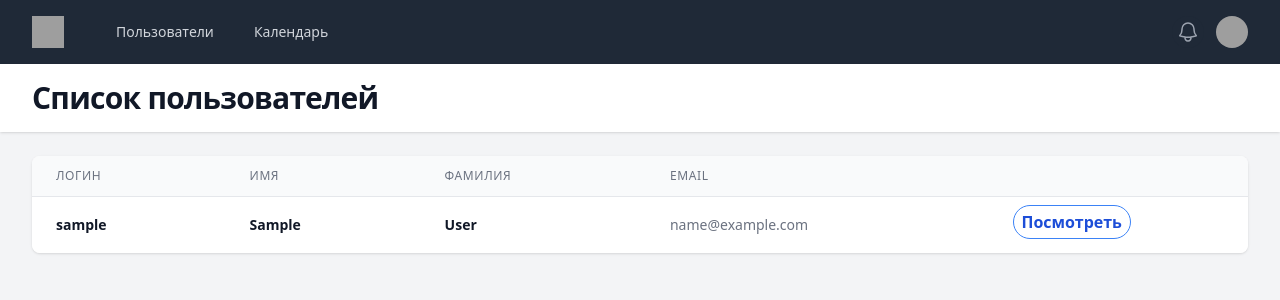
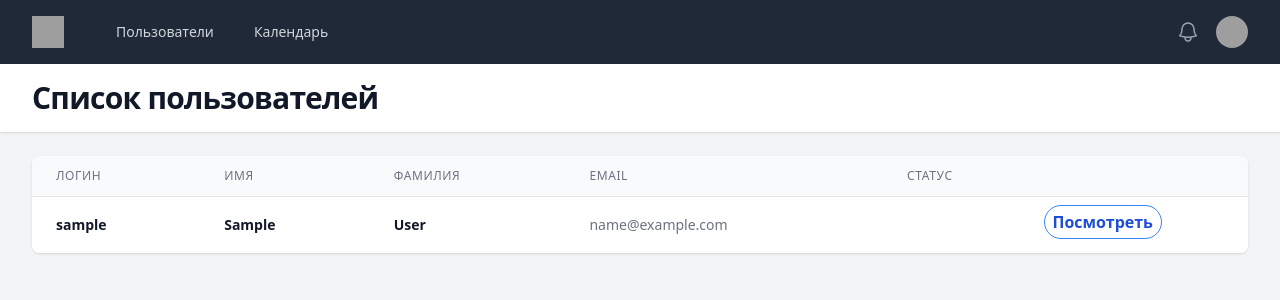
Before and after one commit to IKolyas/sw-academy-10-2023, a PHP site: template views/users/index.twig in a window 1280 px wide. Shown: the top 300 px of the page. Run offline with PHP 8.4, Linux system fonts and the light colour scheme; the template is opened without the code that fills it: most values are stand-ins (such as "Sample title", 1, 10 or a date in 2020); some libraries are stand-ins or nearby versions; some web fonts are replaced; grey boxes are pictures that could not be loaded.

Commit message:
12: Выведит статус
на странице пользоватилей и подробно о пользоватиле

```diff
--- a/App/Resources/Users/UserResource.php
+++ b/App/Resources/Users/UserResource.php
@@ -17,6 +17,7 @@
             'login' => $user->login,
             'first_name' => $user->first_name,
             'last_name' => $user->last_name,
+            'status' => $user->status,
             'email' => $user->email,
         ];
     }
--- a/views/users/index.twig
+++ b/views/users/index.twig
@@ -28,6 +28,16 @@
                                 <p class="text-sm font-medium text-gray-900">Email:</p>
                                 <p class="text-sm text-gray-500">{{ user.email }}</p>
                             </div>
+                            <div class="flex justify-between items-center mb-4">
+                                <p class="text-sm font-medium text-gray-900">Статус:</p>
+                                <p class="text-sm text-gray-500">
+                                    {% for status in statuses %}
+                                        {% if status.value == user.status %}
+                                            {{ status.label }}
+                                        {% endif %}
+                                    {% endfor %}
+                                </p>
+                            </div>
                             <div class="flex justify-center">
                                 <a href="/users/show/?id={{ user.id }}" class="bg-blue-500 text-blue-700
                                 font-semibold text-white py-1 px-2 border border-blue-500
@@ -48,6 +58,8 @@
                         <th class="px-6 py-3 text-left text-xs font-medium text-gray-500 uppercase tracking-wider">Имя</th>
                         <th class="px-6 py-3 text-left text-xs font-medium text-gray-500 uppercase tracking-wider">Фамилия</th>
                         <th class="px-6 py-3 text-left text-xs font-medium text-gray-500 uppercase tracking-wider">Email</th>
+                        <th class="px-6 py-3 text-left text-xs font-medium text-gray-500 uppercase
+                        tracking-wider">Статус</th>
                         <th class="px-6 py-3 text-left text-xs font-medium text-gray-500 uppercase tracking-wider"></th>
                     </tr>
                     </thead>
@@ -65,6 +77,15 @@
                             </td>
                             <td class="px-6 py-4 whitespace-nowrap">
                                 <p class="text-sm leading-5 text-gray-500">{{ user.email }}</p>
+                            </td>
+                            <td class="px-6 py-4 whitespace-nowrap">
+                                <p class="text-sm leading-5 text-gray-500">
+                                    {% for status in statuses %}
+                                        {% if status.value == user.status %}
+                                            {{ status.label }}
+                                        {% endif %}
+                                    {% endfor %}
+                                </p>
                             </td>
                             <td class="flex align-center py-2">
                                 <a href="/users/show/?id={{ user.id }}" class="bg-transparent hover:bg-blue-500 text-blue-700
```
Also changed, not shown: App/Controllers/UsersController.php (+5 -2 lines), views/users/show.twig (+12 -0 lines).
